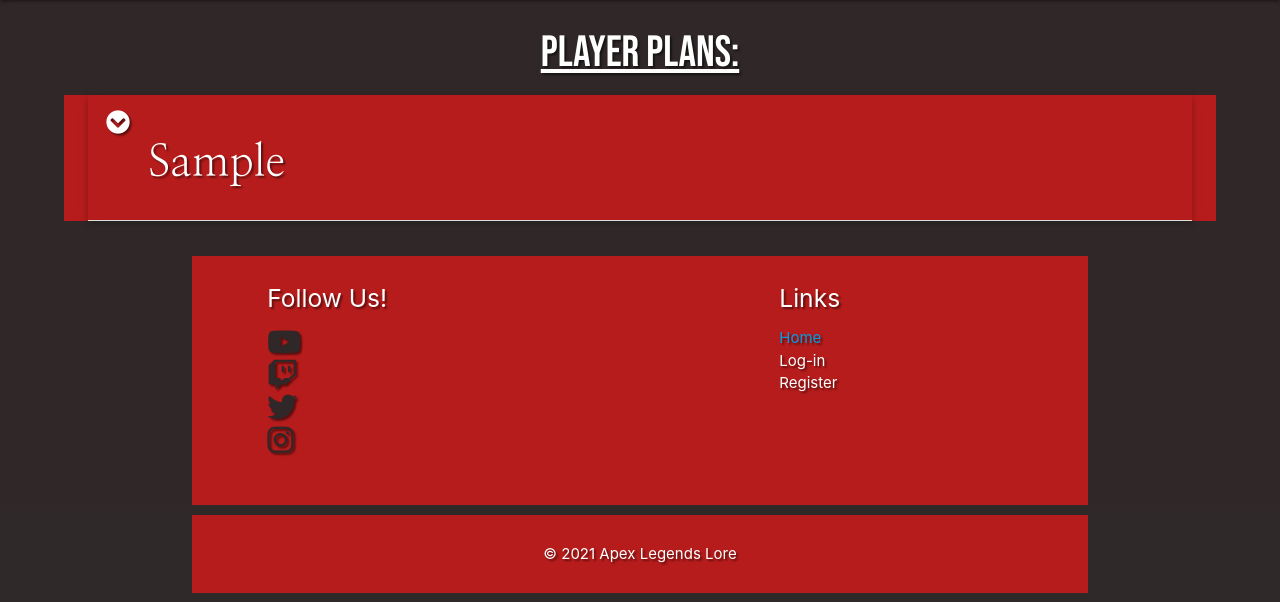
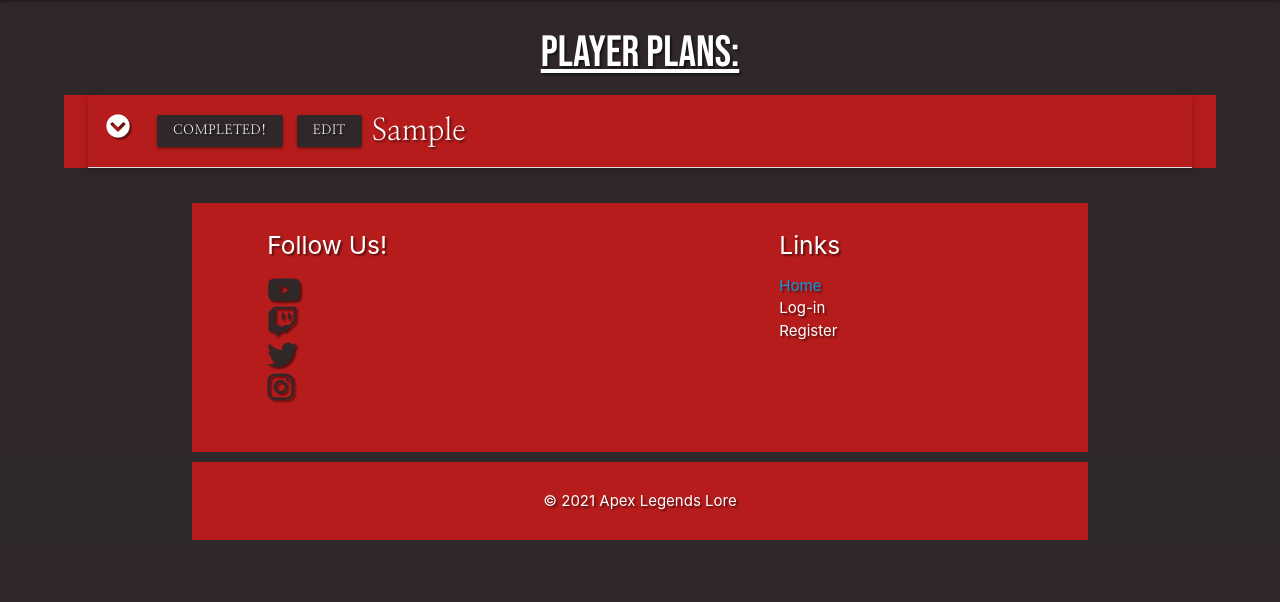
Before and after one commit to staffordcian99/apex-legends-lore, a Flask app: page /player_plans in a window 1280 px wide. Shown: the part 64-666 px from the top of the page. Run offline with Flask 2, Linux system fonts and the light colour scheme; a database or web service that is not in the repository returns one stand-in record (values such as "Sample title"); some libraries are stand-ins or nearby versions; some web fonts are replaced.

Commit message:
Add Completed and Edit buttons to each player plan

```diff
--- a/static/css/styles.css
+++ b/static/css/styles.css
@@ -58,3 +58,15 @@
 .footer-icon{
     color: rgb(48, 40, 40);
 }
+
+.btn-small{
+    background-color: rgb(48, 40, 40);
+    text-align: right;
+    margin: 5px;
+}
+
+.collapsible-header .col strong{
+    margin: 5px;
+    font-size: 30px;
+    line-height: 42px;
+}
--- a/templates/plans.html
+++ b/templates/plans.html
@@ -3,20 +3,26 @@
 
     <h3 class="center-align reg-head text-shadow">Player plans:</h3>
 
-
     {% for plan in plans %}
-        <ul class="collapsible popout white-text text-shadow red darken-4 col s12 m6 offset-m3">
+        <ul class="collapsible popout red darken-4 text-shadow white-text">
             <li>
-                <div class="collapsible-header white-text text-shadow red darken-4">
-                    <i class="fas fa-chevron-circle-down"></i><h3>{{plan.plan_type}}</h3>
+                <div class="collapsible-header white-text red darken-4 text-shadow">
+                    <div class="col s3">
+                        <i class="fas fa-chevron-circle-down"></i>
+                        <a class="btn-small">Completed!</a>
+                        <a class="btn-small">Edit</a>
+                    </div>
+                    <div class="col s9">
+                        <strong>{{plan.plan_type}}</strong>
+                    </div>
                 </div>
                 <div class="collapsible-body">
-                    <p><b>What to do:</b> {{plan.plan_aim}}</p>
-                    <p><b>Created by:</b> {{plan.created_by}}</p>
+                    <span>
+                        <p><b>What to do:</b> {{plan.plan_aim}}</p>
+                        <p><b>Created by:</b> {{plan.created_by}}</p>
+                    </span>
                 </div>
             </li>
         </ul>
-
     {% endfor %}
-
 {% endblock %}
```
